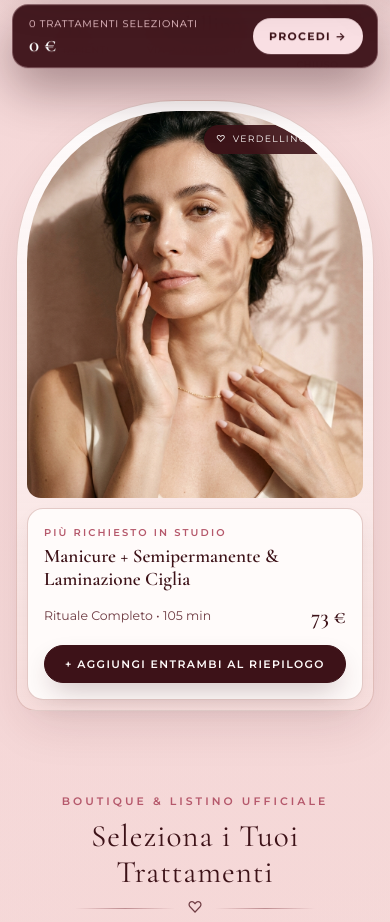
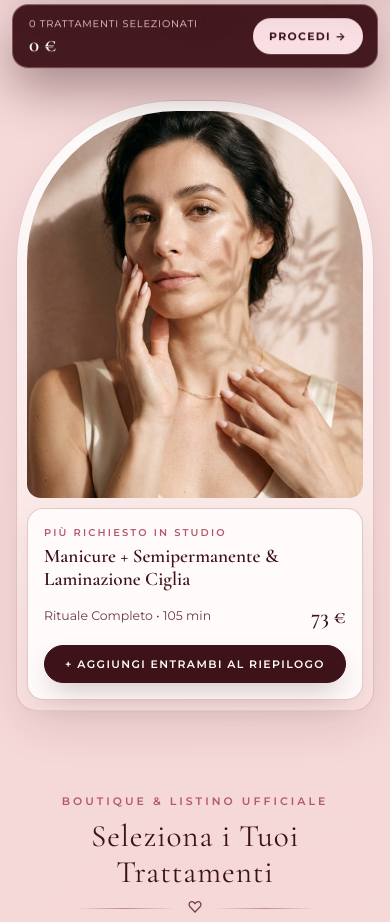
Before and after one commit to tenday/giulia-beauty-studio, a website: page index.html in a window 390 px wide. Shown: the part 860-1782 px from the top of the page. Drawn offline with nearby package versions, Linux system fonts and the light colour scheme; no server answers.

Commit message:
Remove floating Verdellino badge from hero portrait image

```diff
--- a/index.html
+++ b/index.html
@@ -144,9 +144,6 @@
           <div class="hero-arch-frame">
             <div class="hero-arch-inner">
               <img src="assets/hero-editorial.jpg" alt="Ritratto editoriale Giulia Beauty Studio — manicure rose nude e sguardo luminoso" />
-              <div class="hero-floating-badge-top">
-                <span>♡</span> Verdellino (BG)
-              </div>
             </div>
 
             <div class="hero-floating-card">
--- a/styles.css
+++ b/styles.css
@@ -661,24 +661,6 @@ body::before {
 
 .hero-arch-frame:hover .hero-arch-inner img {
   transform: scale(1.03);
-}
-
-.hero-floating-badge-top {
-  position: absolute;
-  top: 20px;
-  right: 20px;
-  background: rgba(61, 18, 24, 0.9);
-  backdrop-filter: blur(8px);
-  color: #fffbfa;
-  border-radius: var(--radius-pill);
-  padding: 9px 16px;
-  font-size: 0.64rem;
-  letter-spacing: 0.18em;
-  text-transform: uppercase;
-  box-shadow: var(--shadow-soft);
-  display: inline-flex;
-  align-items: center;
-  gap: 6px;
 }
 
 /* Floating Quick-Book Card on Hero Image (Desktop floats bottom-left; Mobile docks cleanly below photo) */
@@ -2804,14 +2786,6 @@ a.bcard-line:hover {
     aspect-ratio: 4 / 4.6;
   }
 
-  .hero-floating-badge-top {
-    top: 14px;
-    right: 14px;
-    padding: 7px 12px;
-    font-size: 0.58rem;
-    letter-spacing: 0.14em;
-  }
-
   .hero-floating-card {
     position: relative;
     left: auto;
```
